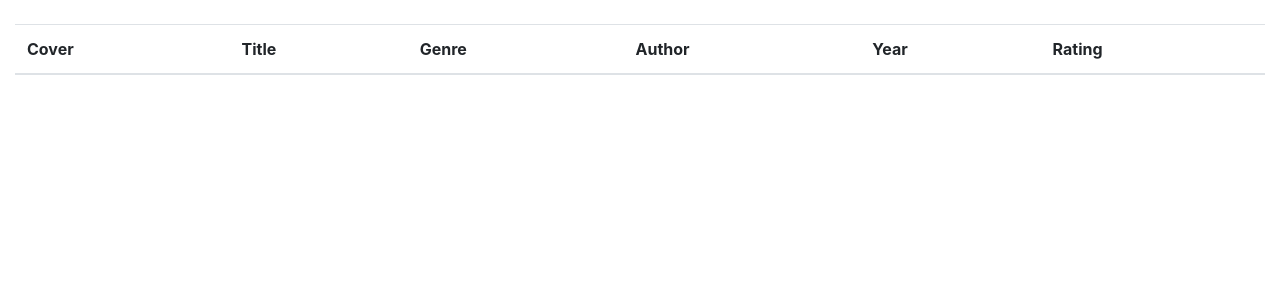
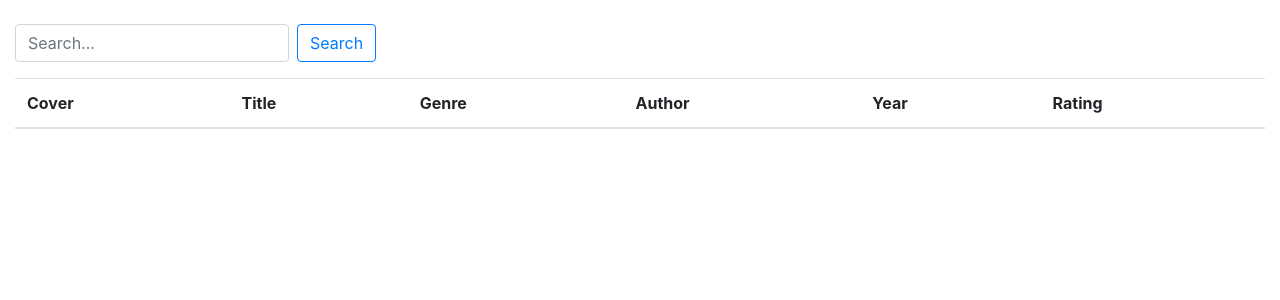
Before and after one commit to FedirKiiko/digital-library, a Django app: page /books/ in a window 1280 px wide. Shown: the part 56-356 px from the top of the page. Run offline with Django 5.2, Linux system fonts and the light colour scheme; data that the repository does not hold is empty.

Commit message:
added search forms for books, genres and authors

```diff
--- a/digital_library/forms.py
+++ b/digital_library/forms.py
@@ -8,7 +8,17 @@ class ReaderRegisterForm(UserCreationForm):
     class Meta(UserCreationForm.Meta):
         model = Reader
         fields = UserCreationForm.Meta.fields + ("email", "birth_date", "avatar")
+        widgets = {
+            "username": forms.TextInput(attrs={"class": "form-control"}),
+            "email": forms.EmailInput(attrs={"class": "form-control"}),
+            "birth_date": forms.DateInput(attrs={"class": "form-control", "type": "date"}),
+            "avatar": forms.FileInput(attrs={"class": "form-control-file"}),
+        }
 
+    def __init__(self, *args, **kwargs):
+        super().__init__(*args, **kwargs)
+        self.fields["password1"].widget.attrs["class"] = "form-control"
+        self.fields["password2"].widget.attrs["class"] = "form-control"
 
 
 class ReaderBookForm(forms.ModelForm):
@@ -71,3 +81,14 @@ class ShelfForm(forms.ModelForm):
         if Shelf.objects.filter(reader=self.reader, name=name).exists():
             raise forms.ValidationError("You already have a shelf with this name.")
         return name
+
+class BookSearchForm(forms.Form):
+    search = forms.CharField(max_length=255, required=False)
+
+
+class GenreSearchForm(forms.Form):
+    search = forms.CharField(max_length=255, required=False)
+
+
+class AuthorSearchForm(forms.Form):
+    search = forms.CharField(max_length=255, required=False)
--- a/digital_library/views.py
+++ b/digital_library/views.py
@@ -2,14 +2,22 @@ import random
 from typing import Any
 
 from django.contrib.auth.mixins import LoginRequiredMixin
-from django.db.models import QuerySet, F
+from django.db.models import QuerySet, F, Q
 from django.db.models.aggregates import Avg
 from django.http import HttpResponse
 from django.shortcuts import redirect
 from django.urls import reverse_lazy
 from django.views import generic
 
-from digital_library.forms import ReaderRegisterForm, ReaderBookForm, BookForm, GenreForm, AuthorForm, ShelfForm
+from digital_library.forms import (
+    ReaderRegisterForm,
+    ReaderBookForm,
+    BookForm,
+    GenreForm,
+    AuthorForm,
+    ShelfForm,
+    BookSearchForm, GenreSearchForm, AuthorSearchForm
+)
 from digital_library.mixins import StaffRequiredMixin
 from digital_library.models import Book, Genre, Author, Shelf, ReaderBook
 from digital_library.services import get_or_create_reader_book, update_reader_shelves
@@ -39,10 +47,23 @@ class BookListView(generic.ListView):
     template_name = "digital_library/book_list.html"
     model = Book
     paginate_by = 10
-    queryset = Book.objects.annotate(
-        avg_rating=Avg("reader_books__rating"),
-        avg_rating_percent=(F("avg_rating") / 10 * 100)
-    ).prefetch_related("authors", "genres")
+
+    def get_queryset(self) -> QuerySet:
+        queryset = Book.objects.annotate(
+                avg_rating=Avg("reader_books__rating"),
+                avg_rating_percent=(F("avg_rating") / 10 * 100)
+            ).prefetch_related("authors", "genres")
+        search_query = self.request.GET.get("search")
+        if search_query:
+            queryset = queryset.filter(title__icontains=search_query).distinct()
+        return queryset
+
+    def get_context_data(self, **kwargs: Any) -> dict[str, Any]:
+        context = super().get_context_data(**kwargs)
+        context["search_form"] = BookSearchForm(
+            initial={"search": self.request.GET.get("search", "")}
+        )
+        return context
 
 
 class BookDetailView(generic.DetailView):
@@ -116,7 +137,20 @@ class GenreListView(generic.ListView):
     template_name = "digital_library/genre_list.html"
     model = Genre
     paginate_by = 20
-    queryset = Genre.objects.prefetch_related("books")
+
+    def get_queryset(self) -> QuerySet:
+        queryset = Genre.objects.prefetch_related("books")
+        search_query = self.request.GET.get("search")
+        if search_query:
+            queryset = queryset.filter(name__icontains=search_query)
+        return queryset
+
+    def get_context_data(self, **kwargs: Any) -> dict[str, Any]:
+        context = super().get_context_data(**kwargs)
+        context["search_form"] = GenreSearchForm(
+            initial={"search": self.request.GET.get("search", "")}
+        )
+        return context
 
 
 class GenreDetailView(generic.DetailView):
@@ -145,12 +179,28 @@ class GenreDeleteView(StaffRequiredMixin, generic.DeleteView):
     template_name = "digital_library/genre_confirm_delete.html"
 
 
-
 class AuthorsListView(generic.ListView):
     template_name = "digital_library/author_list.html"
     model = Author
     paginate_by = 10
-    queryset = Author.objects.prefetch_related("books")
+
+    def get_queryset(self) -> QuerySet:
+        queryset = Author.objects.prefetch_related("books")
+        search_query = self.request.GET.get("search")
+        if search_query:
+            queryset = queryset.filter(
+                Q(first_name__icontains=search_query) |
+                Q(last_name__icontains=search_query) |
+                Q(pseudonym__icontains=search_query)
+            )
+        return queryset
+
+    def get_context_data(self, **kwargs: Any) -> dict[str, Any]:
+        context = super().get_context_data(**kwargs)
+        context["search_form"] = AuthorSearchForm(
+            initial={"search": self.request.GET.get("search", "")}
+        )
+        return context
 
 
 class AuthorsDetailView(generic.DetailView):
--- a/templates/digital_library/author_list.html
+++ b/templates/digital_library/author_list.html
@@ -7,6 +7,9 @@
 {% if user.is_authenticated %}
   <a href="{% url 'digital_library:author-create' %}" class="btn btn-primary mb-3">Add author</a>
 {% endif %}
+{% block search %}
+  {% include "includes/search_form.html"%}
+{% endblock %}
 <table class="table">
   <thead>
     <tr>
--- a/templates/digital_library/book_list.html
+++ b/templates/digital_library/book_list.html
@@ -7,6 +7,9 @@
 {% if user.is_authenticated %}
   <a href="{% url 'digital_library:book-create' %}" class="btn btn-primary mb-3">Add book</a>
 {% endif %}
+{% block search %}
+  {% include "includes/search_form.html"%}
+{% endblock %}
 <table class="table">
   <thead>
     <tr>
--- a/templates/digital_library/genre_list.html
+++ b/templates/digital_library/genre_list.html
@@ -7,6 +7,9 @@
 {% if user.is_staff %}
   <a href="{% url 'digital_library:genre-create' %}" class="btn btn-primary mb-3">Add genre</a>
 {% endif %}
+{% block search %}
+  {% include "includes/search_form.html"%}
+{% endblock %}
 <table class="table">
   <thead>
     <tr>
--- a/templates/includes/pagination.html
+++ b/templates/includes/pagination.html
@@ -3,7 +3,7 @@
     <ul class="pagination">
       {% if page_obj.has_previous %}
         <li class="page-item">
-          <a class="page-link" href="?page={{ page_obj.previous_page_number }}">Previous</a>
+          <a class="page-link" href="?page={{ page_obj.next_page_number }}{% if request.GET.search %}&search={{ request.GET.search }}{% endif %}">Next</a>
         </li>
       {% endif %}
 
--- /dev/null
+++ b/templates/includes/search_form.html
@@ -0,0 +1,5 @@
+<form method="get" class="form-inline mb-3">
+  <input type="text" name="search" class="form-control mr-2"
+         placeholder="Search..." value="{{ request.GET.search }}">
+  <button type="submit" class="btn btn-outline-primary">Search</button>
+</form>
```
Also changed, not shown: templates/registration/register.html (+47 -6 lines), digital_library/migrations/0002_alter_book_publisher.py (added), templates/digital_library/author_form.html (line endings or trailing spaces).
